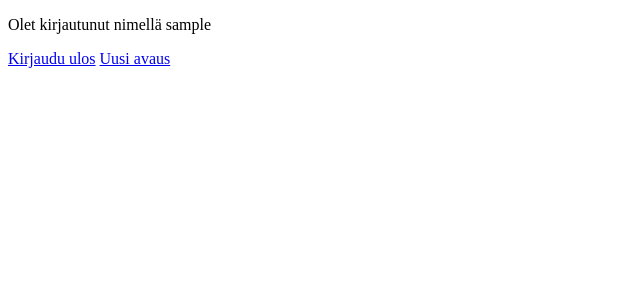
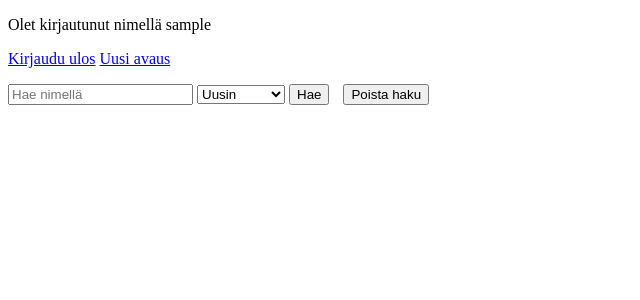
Before and after one commit to TuomasHirv/shakkiavaukset, a Flask app: page / in a window 1280 px wide. Shown: the top 300 px of the page, without its empty margins (0-640 px from the left). Run offline with Flask 3, Linux system fonts and the light colour scheme; the visitor is signed in with stand-in values (Sample User, id 1); data that the repository does not hold is empty.

Commit message:
Luotu mahdollisuus hakea avauksia nimen osalla. Haun voi myös järjestellä tekijän, id tai tykkäyksien määrällä

```diff
--- a/app.py
+++ b/app.py
@@ -17,9 +17,11 @@ app = Flask(__name__)
 app.secret_key = config.secret_key
 @app.route("/")
 def index():
-    avaukset = siirrot_reader.hae_avauksia(0, 9, "id", "")
+    haku = request.args.get("haku", "")
+    järjestys = request.args.get("jarjestys", "id")
+    avaukset = siirrot_reader.hae_avauksia(0, 9, järjestys, haku)
     print(avaukset)
-    return render_template("index.html", lista = avaukset)
+    return render_template("index.html", lista = avaukset, jarjestys = järjestys, haku=haku)
 
 @app.route("/register")
 def register():
--- a/myapp/siirrot_reader.py
+++ b/myapp/siirrot_reader.py
@@ -15,16 +15,18 @@ def teksti_listaksi(siirrot, id):
     return lista
 
 def hae_avauksia(alku = 0, loppu = 9, jarjestus = "id", haku = ""):
-    sql = """SELECT a.id, a.nimi, a.kuvaus, a.tykkaykset, a.tekija, m.siirto AS move_1, m2.siirto AS move_2
+    m_jarjestus = "a."+jarjestus
+    sql = f"""SELECT a.id, a.nimi, a.kuvaus, a.tykkaykset, a.tekija, m.siirto AS move_1, m2.siirto AS move_2
         FROM avaukset AS a
         JOIN moves as m ON a.id = m.avaus_id AND m.siirto_numero = 1
         JOIN moves as m2 ON a.id = m2.avaus_id AND m2.siirto_numero = 2
         WHERE a.nimi LIKE ?
-        ORDER BY a.tykkaykset, ?
+        ORDER BY {m_jarjestus} DESC
         LIMIT ? OFFSET ?"""
     m_haku = "%"+haku+"%"
-    m_jarjestus = "a."+jarjestus
-    result = db.query(sql, [m_haku, m_jarjestus, loppu, alku])
+
+
+    result = db.query(sql, [m_haku, loppu, alku])
     lista = [dict(r) for r in result]
     return lista
 
--- a/templates/index.html
+++ b/templates/index.html
@@ -15,6 +15,20 @@
     <a href="/logout">Kirjaudu ulos</a>
     <a href="/new_item">Uusi avaus</a>
   </p>
+  <form action="/" method="get">
+    <input type="text" name="haku" value= "{{haku}}" placeholder="Hae nimellä">
+  <select name="jarjestys">
+      <option value="id" {% if jarjestys == "id" %}selected{% endif %}>Uusin</option>
+      <option value="tykkaykset" {% if jarjestys == "tykkaykset" %}selected{% endif %}>Tykkäykset</option>
+      <option value="tekija" {% if jarjestys == "tekija" %}selected{% endif %}>Tekijä</option>
+  </select>
+    <button type="submit">Hae</button>
+    <a href="/" style="margin-left: 10px;">
+    <button type="button">Poista haku</button>
+  </a>
+
+  </form>
+
 <ul>
   {% for avaus in lista %}
     <li>{{ avaus["nimi"] }} - {{ avaus["kuvaus"] }} - {{ avaus["tykkaykset"] }} - {{avaus["move_1"]}} - {{avaus["move_2"]}}
```
